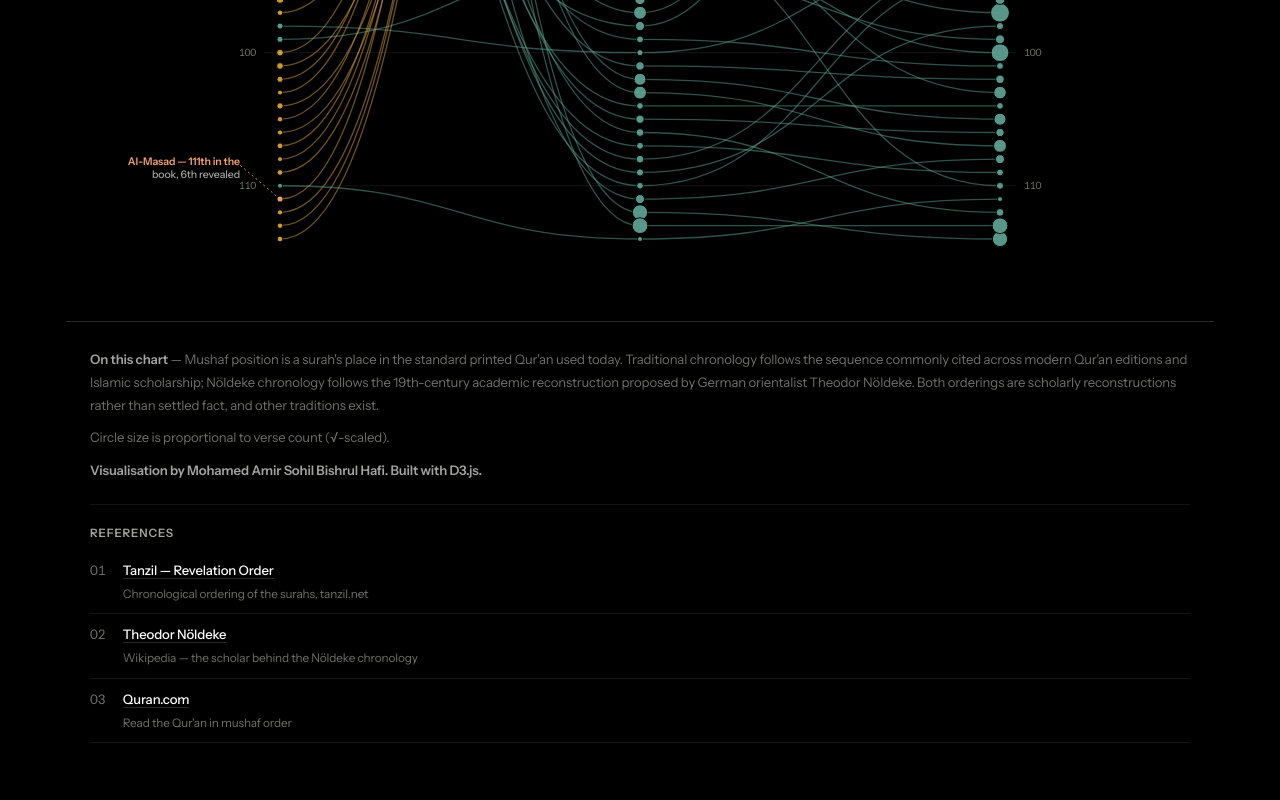
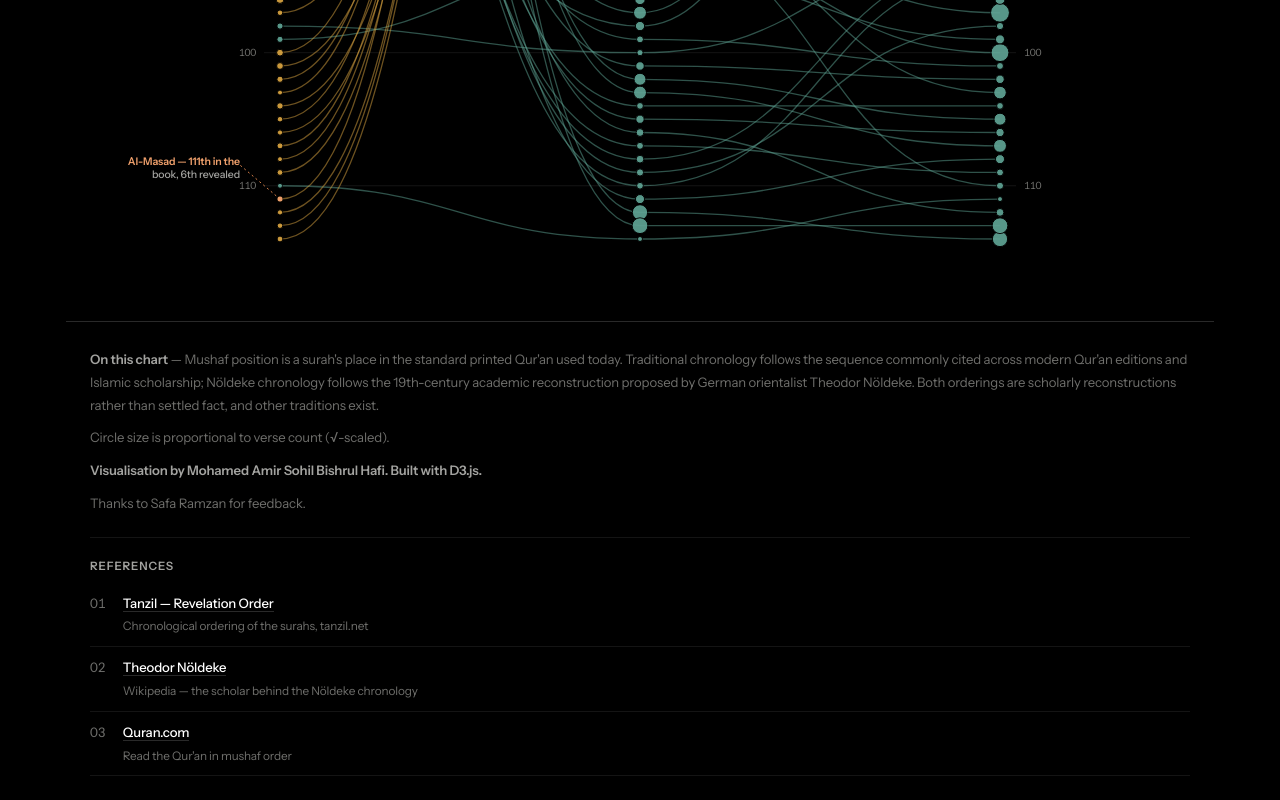
Before and after one commit to amirsohil/amirsohil.github.io, a plain HTML site: page thegreatreordering.html in a window 1280 px wide. Shown: the part 1964-2764 px from the top of the page. Drawn offline with nearby package versions, Linux system fonts and the light colour scheme.

Commit message:
Adding thanks

```diff
--- a/thegreatreordering.html
+++ b/thegreatreordering.html
@@ -435,6 +435,7 @@
     Both orderings are scholarly reconstructions rather than settled fact, and other traditions exist.</p>
     <p>Circle size is proportional to verse count (√-scaled).</p>
     <p><strong>Visualisation by Mohamed Amir Sohil Bishrul Hafi. Built with D3.js.</strong></p>
+    <p>Thanks to Safa Ramzan for feedback.</p>
       <nav class="refs" aria-label="References">
       <h4>References</h4>
       <ol>
```
